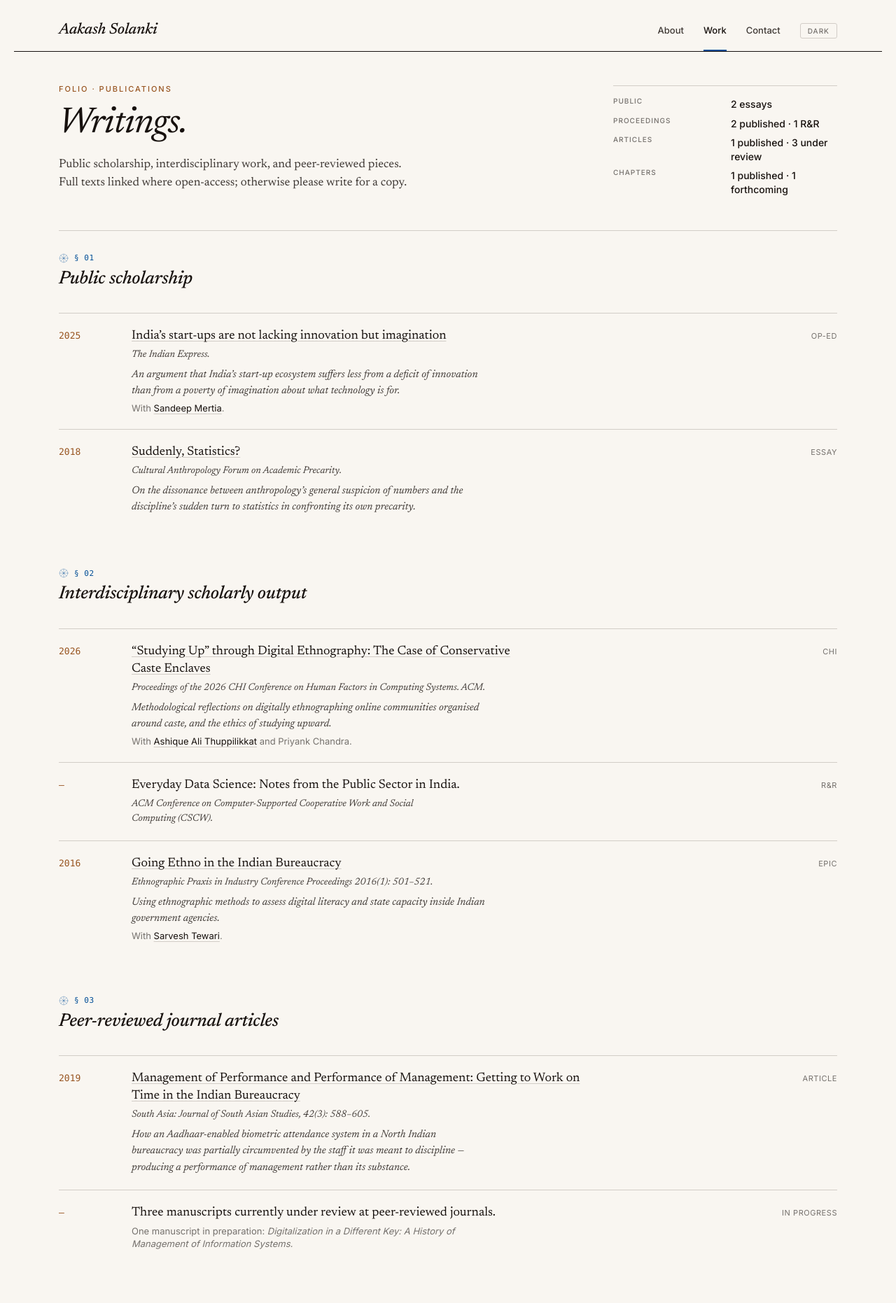
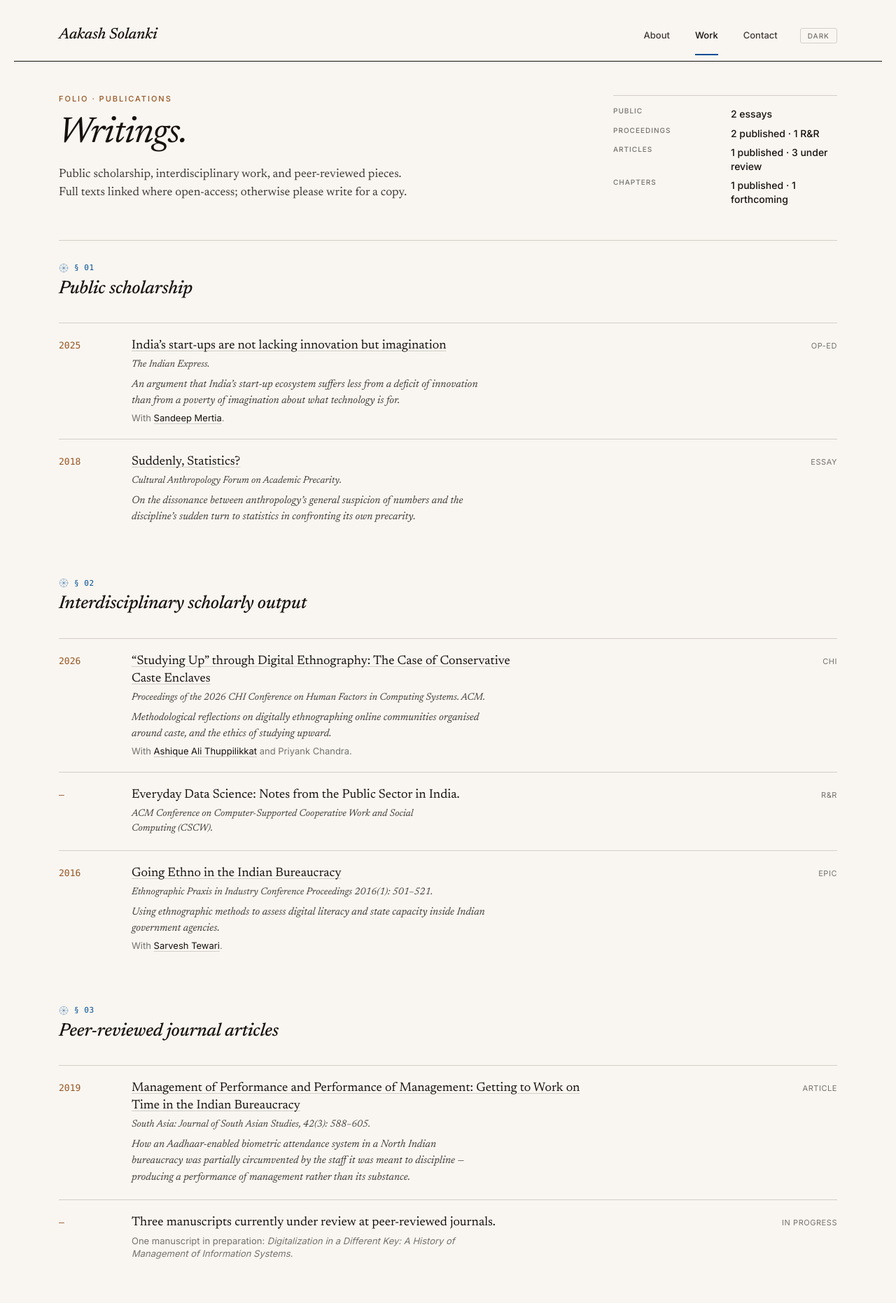
Before and after one commit to skishchampi/skishchampi.github.io, a Jekyll site: the page built from publications.md, in a window 1280 px wide. Shown: the top 1862 px of the page at 70% size. Built offline with Jekyll 4.4.1, drawn with Linux system fonts in a browser that asks for light colours; some web fonts are replaced.

Commit message:
Tech-debt sweep: README, a11y, dependencies, CI, dependabot
Phase 1 — ship today:
- README deploy section reflects the new single-branch flow
  (just `git push`, no more gh-pages mirror dance)
- Nav touch targets bumped from 4px to 12px vertical padding —
  meets WCAG ≥44×44 recommendation
- The theme-toggle a11y (aria-pressed + dynamic label) was
  already implemented in theme.js; no change needed

Phase 2 — quick sweep:
- Drop `jekyll-theme-minimal` from Gemfile and `_config.yml`;
  remove the dead commented `minimal-mistakes-jekyll` line. The
  theme has been fully overridden by custom CSS for ages
- Convert all pixel font sizes in CSS to rem so browser
  font-scaling and zoom now work properly across kickers,
  labels, captions, and section markers

Phase 3 — when you feel like it:
- Add a GitHub Actions workflow (.github/workflows/htmlproofer.yml)
  that builds Jekyll on every push to main and runs htmlproofer
  to flag broken hrefs / bad markup / missing-alt issues
- Add Dependabot config (.github/dependabot.yml) setting bundler
  updates to monthly with a max of 3 open PRs — ends the
  daily-bumps spam

Co-Authored-By: Claude Opus 4.7 (1M context) <noreply@anthropic.com>

```diff
--- a/Gemfile
+++ b/Gemfile
@@ -1,6 +1,3 @@
 source "https://rubygems.org"
 
 gem "github-pages", group: :jekyll_plugins
-#gem "minimal-mistakes-jekyll"
-
-gem "jekyll-theme-minimal"
--- a/_config.yml
+++ b/_config.yml
@@ -5,7 +5,6 @@ description: >-
 url: https://aakashsolanki.net
 author: Aakash Solanki
 logo: /assets/img/logo.jpg
-theme: jekyll-theme-minimal
 orcid: https://orcid.org/0000-0002-4879-6998
 permalink: /blog/:year/:month/:day/:title
 
--- a/assets/css/style.css
+++ b/assets/css/style.css
@@ -70,7 +70,7 @@ a { color: var(--ink); }
   position: absolute; top: -40px; left: 8px; z-index: 100;
   background: var(--ink); color: var(--paper);
   padding: 8px 12px; border-radius: 4px;
-  font: 500 13px/1 var(--sans);
+  font: 500 0.8125rem/1 var(--sans);
   text-decoration: none;
 }
 .skip-link:focus { top: 8px; }
@@ -86,13 +86,13 @@ a { color: var(--ink); }
   flex-wrap: wrap; row-gap: 16px;
 }
 .mast-title {
-  font: 500 italic 22px/1 var(--serif);
+  font: 500 italic 1.375rem/1 var(--serif);
   letter-spacing: -0.01em;
   margin: 0; flex-shrink: 0;
 }
 .mast-title a { color: var(--ink); text-decoration: none; }
 .mast-title .sub {
-  font: 400 11px/1 var(--sans);
+  font: 400 0.6875rem/1 var(--sans);
   letter-spacing: 0.12em; text-transform: uppercase;
   color: var(--ink-3); font-style: normal;
   margin-left: 14px; padding-left: 14px;
@@ -101,19 +101,19 @@ a { color: var(--ink); }
 
 .mast-nav {
   display: flex; gap: 28px; align-items: baseline;
-  font: 500 13px/1 var(--sans);
+  font: 500 0.8125rem/1 var(--sans);
   margin-left: auto; flex-wrap: wrap;
 }
 .mast-nav a {
   color: var(--ink-2); text-decoration: none;
-  padding: 4px 0; position: relative;
+  padding: 12px 4px; position: relative;
   transition: color 0.15s var(--ease);
 }
 .mast-nav a:hover { color: var(--ink); }
 .mast-nav a.active { color: var(--ink); }
 .mast-nav a.active::after {
   content: ''; position: absolute;
-  left: 0; right: 0; bottom: -19px;
+  left: 4px; right: 4px; bottom: -10px;
   height: 2px; background: var(--accent-blue);
 }
 
@@ -122,7 +122,7 @@ a { color: var(--ink); }
   border: 1px solid var(--rule);
   color: var(--ink-3);
   padding: 5px 10px; border-radius: 3px;
-  font: 500 10px/1 var(--sans);
+  font: 500 0.625rem/1 var(--sans);
   letter-spacing: 0.1em; text-transform: uppercase;
   cursor: pointer;
   transition: color 0.15s var(--ease), border-color 0.15s var(--ease);
@@ -204,7 +204,7 @@ main hr {
 }
 
 main code {
-  font: 400 14px/1.4 var(--mono);
+  font: 400 0.875rem/1.4 var(--mono);
   background: var(--paper-3);
   padding: 2px 6px; border-radius: 3px;
 }
@@ -212,7 +212,7 @@ main pre {
   background: var(--paper-3);
   padding: 16px; border-radius: 4px;
   overflow-x: auto;
-  font: 400 13px/1.5 var(--mono);
+  font: 400 0.8125rem/1.5 var(--mono);
 }
 main pre code { background: none; padding: 0; }
 
@@ -257,7 +257,7 @@ main pre code { background: none; padding: 0; }
   z-index: 2;
 }
 .lede .kicker {
-  font: 500 11px/1 var(--sans);
+  font: 500 0.6875rem/1 var(--sans);
   letter-spacing: 0.18em; text-transform: uppercase;
   color: var(--accent);
   margin-bottom: 20px;
@@ -294,7 +294,7 @@ main pre code { background: none; padding: 0; }
   .lede .portrait { aspect-ratio: 1/1; flex: none; }
 }
 .lede .portrait-cap {
-  font: 400 italic 12px/1.4 var(--serif);
+  font: 400 italic 0.75rem/1.4 var(--serif);
   color: var(--ink-3);
   margin-top: 10px;
   max-width: 28ch;
@@ -315,7 +315,7 @@ main pre code { background: none; padding: 0; }
 }
 .block:last-of-type { border-bottom: 1px solid var(--rule); }
 .block .label {
-  font: 500 11px/1.3 var(--sans);
+  font: 500 0.6875rem/1.3 var(--sans);
   letter-spacing: 0.15em; text-transform: uppercase;
   color: var(--ink-3);
   padding-top: 4px;
@@ -351,14 +351,14 @@ main pre code { background: none; padding: 0; }
 }
 .bullets li:last-child { border-bottom: 0; }
 .bullets li .num {
-  font: 400 12px/1 var(--mono);
+  font: 400 0.75rem/1 var(--mono);
   color: var(--ink-3);
   padding-top: 4px;
   font-variant-numeric: tabular-nums;
 }
 .bullets.news li { grid-template-columns: 110px 1fr; }
 .bullets.news li .num {
-  font: 500 12px/1.4 var(--sans);
+  font: 500 0.75rem/1.4 var(--sans);
   color: var(--accent);
   letter-spacing: 0.05em; text-transform: uppercase;
 }
@@ -373,7 +373,7 @@ main pre code { background: none; padding: 0; }
   margin-bottom: 16px;
 }
 .pagehead .kicker {
-  font: 500 11px/1 var(--sans);
+  font: 500 0.6875rem/1 var(--sans);
   letter-spacing: 0.18em; text-transform: uppercase;
   color: var(--accent);
   margin-bottom: 18px;
@@ -400,14 +400,14 @@ main pre code { background: none; padding: 0; }
   border-top: 1px solid var(--rule);
 }
 .pagehead .meta dt {
-  font: 500 10px/1 var(--sans);
+  font: 500 0.625rem/1 var(--sans);
   letter-spacing: 0.1em; text-transform: uppercase;
   color: var(--ink-3);
 }
 .pagehead .meta dd {
   margin: 0;
   color: var(--ink);
-  font: 500 14px/1.4 var(--sans);
+  font: 500 0.875rem/1.4 var(--sans);
 }
 @media (max-width: 820px) {
   .pagehead { grid-template-columns: 1fr; gap: 24px; }
@@ -430,7 +430,7 @@ main pre code { background: none; padding: 0; }
   display: flex;
   align-items: center;
   gap: 8px;
-  font: 400 11px/1 var(--mono);
+  font: 400 0.6875rem/1 var(--mono);
   font-style: normal;
   color: var(--accent-blue);
   letter-spacing: 0.05em;
@@ -458,7 +458,7 @@ main pre code { background: none; padding: 0; }
 }
 .pub:last-of-type { border-bottom: 1px solid var(--rule); }
 .pub .yr {
-  font: 500 13px/1.2 var(--mono);
+  font: 500 0.8125rem/1.2 var(--mono);
   color: var(--accent);
   font-variant-numeric: tabular-nums;
 }
@@ -471,12 +471,12 @@ main pre code { background: none; padding: 0; }
 }
 .pub .main .title a { color: inherit; }
 .pub .main .venue {
-  font: 400 italic 14px/1.5 var(--serif);
+  font: 400 italic 0.875rem/1.5 var(--serif);
   color: var(--ink-2);
   margin: 0;
 }
 .pub .main .note {
-  font: 400 13px/1.4 var(--sans);
+  font: 400 0.8125rem/1.4 var(--sans);
   color: var(--ink-3);
   margin: 4px 0 0;
 }
@@ -487,7 +487,7 @@ main pre code { background: none; padding: 0; }
   max-width: 60ch;
 }
 .pub .tags {
-  font: 400 11px/1 var(--sans);
+  font: 400 0.6875rem/1 var(--sans);
   color: var(--ink-3);
   letter-spacing: 0.05em; text-transform: uppercase;
   text-align: right;
@@ -509,7 +509,7 @@ main pre code { background: none; padding: 0; }
 }
 .course:last-of-type { border-bottom: 1px solid var(--rule); }
 .course .role {
-  font: 500 11px/1.2 var(--sans);
+  font: 500 0.6875rem/1.2 var(--sans);
   letter-spacing: 0.12em; text-transform: uppercase;
   color: var(--ink-3);
 }
@@ -525,7 +525,7 @@ main pre code { background: none; padding: 0; }
   max-width: 60ch;
 }
 .course .when {
-  font: 400 13px/1.45 var(--sans);
+  font: 400 0.8125rem/1.45 var(--sans);
   color: var(--ink-3);
   text-align: right;
 }
@@ -550,7 +550,7 @@ main pre code { background: none; padding: 0; }
 }
 .talk:last-of-type { border-bottom: 1px solid var(--rule); }
 .talk .dt {
-  font: 500 12px/1.3 var(--sans);
+  font: 500 0.75rem/1.3 var(--sans);
   color: var(--ink-3);
   letter-spacing: 0.04em; text-transform: uppercase;
 }
@@ -559,7 +559,7 @@ main pre code { background: none; padding: 0; }
   color: var(--ink);
 }
 .talk .at {
-  font: 400 14px/1.4 var(--sans);
+  font: 400 0.875rem/1.4 var(--sans);
   color: var(--ink-3);
   text-align: right;
 }
@@ -600,7 +600,7 @@ main pre code { background: none; padding: 0; }
 }
 .posts li:last-child { border-bottom: 1px solid var(--rule); }
 .posts li .post-date {
-  font: 500 11px/1.2 var(--sans);
+  font: 500 0.6875rem/1.2 var(--sans);
   letter-spacing: 0.12em; text-transform: uppercase;
   color: var(--ink-3);
 }
@@ -620,13 +620,13 @@ main pre code { background: none; padding: 0; }
 /* ── Contact links block ──────────────────────────────────── */
 .contact-links {
   margin-top: 24px;
-  font: 400 15px/1.9 var(--sans);
+  font: 400 0.9375rem/1.9 var(--sans);
 }
 .contact-links .row { margin: 0; }
 .contact-links .k {
   display: inline-block;
   width: 90px;
-  font: 500 11px/1 var(--sans);
+  font: 500 0.6875rem/1 var(--sans);
   letter-spacing: 0.1em; text-transform: uppercase;
   color: var(--ink-3);
   vertical-align: middle;
@@ -771,7 +771,7 @@ main pre code { background: none; padding: 0; }
 /* ── CTA link (used on project pages) ─────────────────────── */
 .cta {
   display: inline-block;
-  font: 500 14px/1 var(--sans);
+  font: 500 0.875rem/1 var(--sans);
   letter-spacing: 0.04em;
   color: var(--paper);
   background: var(--accent-blue);
@@ -785,7 +785,7 @@ main pre code { background: none; padding: 0; }
 /* ── Back link ────────────────────────────────────────────── */
 .back {
   margin: 64px 0 0;
-  font: 500 11px/1 var(--sans);
+  font: 500 0.6875rem/1 var(--sans);
   letter-spacing: 0.12em; text-transform: uppercase;
 }
 .back a {
@@ -797,7 +797,7 @@ main pre code { background: none; padding: 0; }
 /* ── Post (single blog post) ──────────────────────────────── */
 .post-meta {
   display: block;
-  font: 500 11px/1 var(--sans);
+  font: 500 0.6875rem/1 var(--sans);
   letter-spacing: 0.12em; text-transform: uppercase;
   color: var(--ink-3);
   margin-bottom: 16px;
@@ -810,7 +810,7 @@ main pre code { background: none; padding: 0; }
   text-wrap: balance;
 }
 .post-tags {
-  font: 400 12px/1.4 var(--sans);
+  font: 400 0.75rem/1.4 var(--sans);
   color: var(--ink-3);
   margin: 0 0 32px;
 }
@@ -820,7 +820,7 @@ main pre code { background: none; padding: 0; }
   margin-right: 8px;
 }
 .post-tags a:hover { color: var(--accent); }
-.post-back { margin-top: 48px; font: 500 11px/1 var(--sans);
+.post-back { margin-top: 48px; font: 500 0.6875rem/1 var(--sans);
   letter-spacing: 0.12em; text-transform: uppercase; }
 .post-back a { color: var(--ink-3); text-decoration: none; }
 .post-back a:hover { color: var(--accent); }
@@ -829,7 +829,7 @@ main pre code { background: none; padding: 0; }
 footer.site {
   padding: 32px max(24px, 5vw);
   border-top: 1px solid var(--rule);
-  font: 400 12px/1.5 var(--sans);
+  font: 400 0.75rem/1.5 var(--sans);
   color: var(--ink-3);
   display: flex;
   justify-content: space-between;
```
Also changed, not shown: .github/dependabot.yml (added), .github/workflows/htmlproofer.yml (added), README.md.
